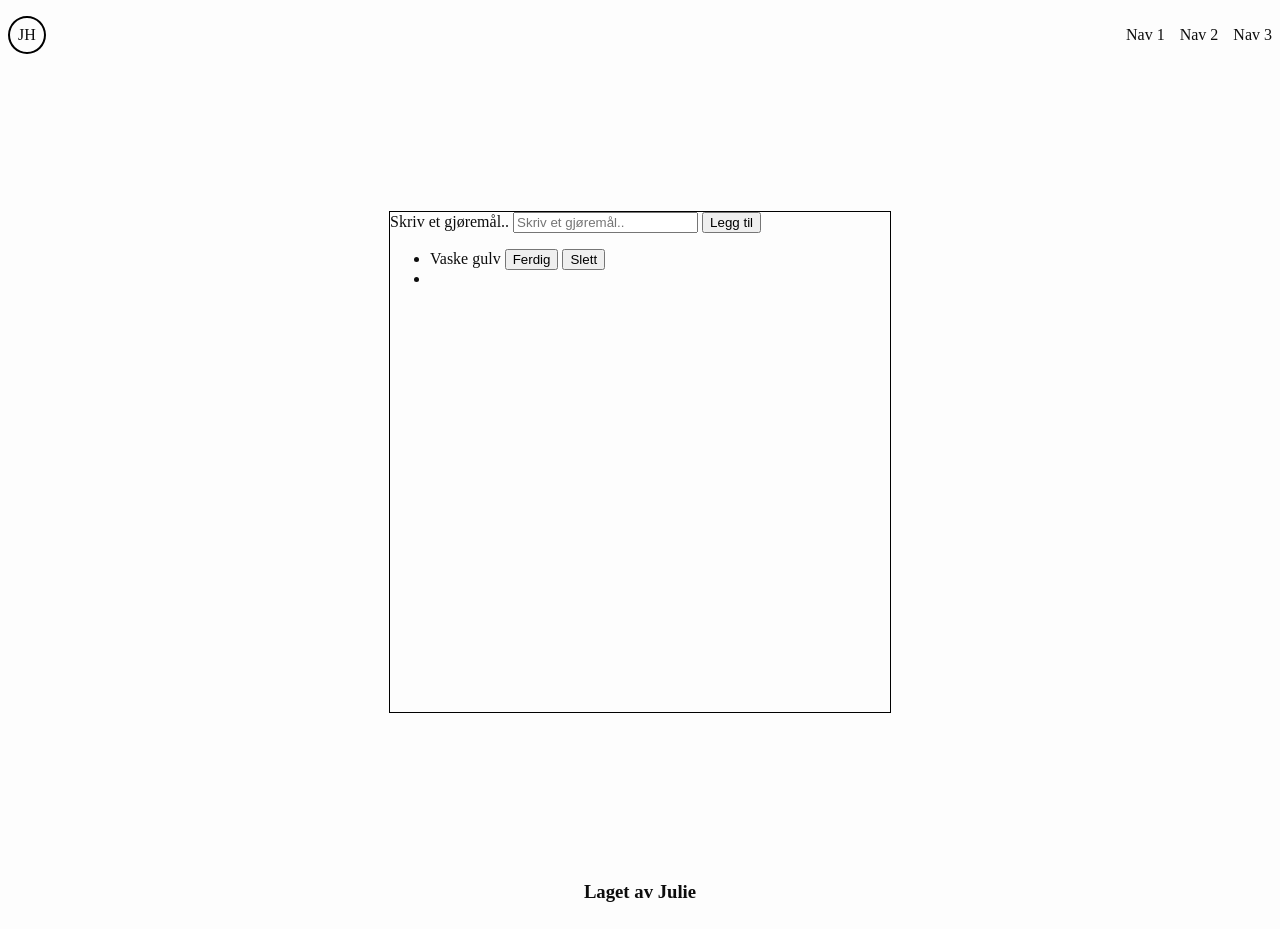
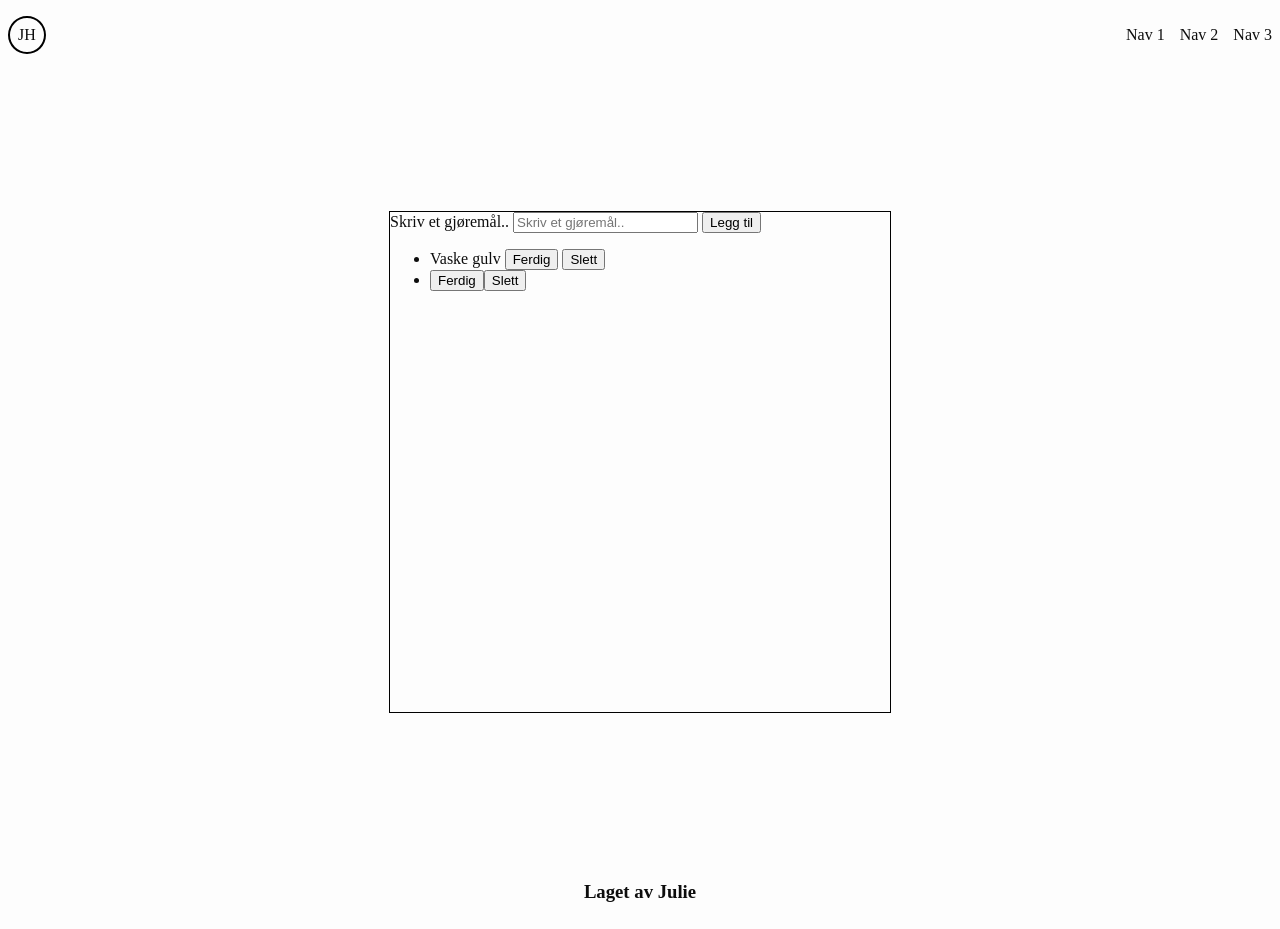
Before and after one commit to JulieKodehode/a2g_undervisning20, a website: page index.html in a window 1280 px wide. Both pictures are taken after a click on the button "Legg til". Drawn offline with Linux system fonts and the light colour scheme.

Commit message:
After lesson: Finished todo app

```diff
--- a/script.js
+++ b/script.js
@@ -5,7 +5,7 @@ const todoList = document.querySelector("#todoList");
 
 // Registers when button is clicked and activates a function.
 addButton.addEventListener("click", function (){
-    console.log("Knappen er trykket!");
+    console.log("Legg til knappen er trykket!");
 
     // Creating a variable storing the value of another variable
     // Taking the global variable inputField and using the method .value to fetch a value stored in a new variable
@@ -16,4 +16,20 @@ addButton.addEventListener("click", function (){
     const todoItem = document.createElement("li");
     todoItem.textContent = inputFieldValue;
     todoList.appendChild(todoItem);
+
+    const finishedButton = document.createElement("button");
+    finishedButton.textContent = "Ferdig";
+    todoItem.appendChild(finishedButton);
+    finishedButton.addEventListener("click", function () {
+        console.log("Ferdig knappen er trykket!");
+        todoItem.style.textDecoration = "line-through";
+    });
+
+    const removeButton = document.createElement("button");
+    removeButton.textContent = "Slett";
+    todoItem.appendChild(removeButton);
+    removeButton.addEventListener("click", function () {
+        console.log("Slett knappen er trykket!");
+        todoItem.remove();
+    });
 });
```
Also changed, not shown: index.html (+3 -1 lines).
